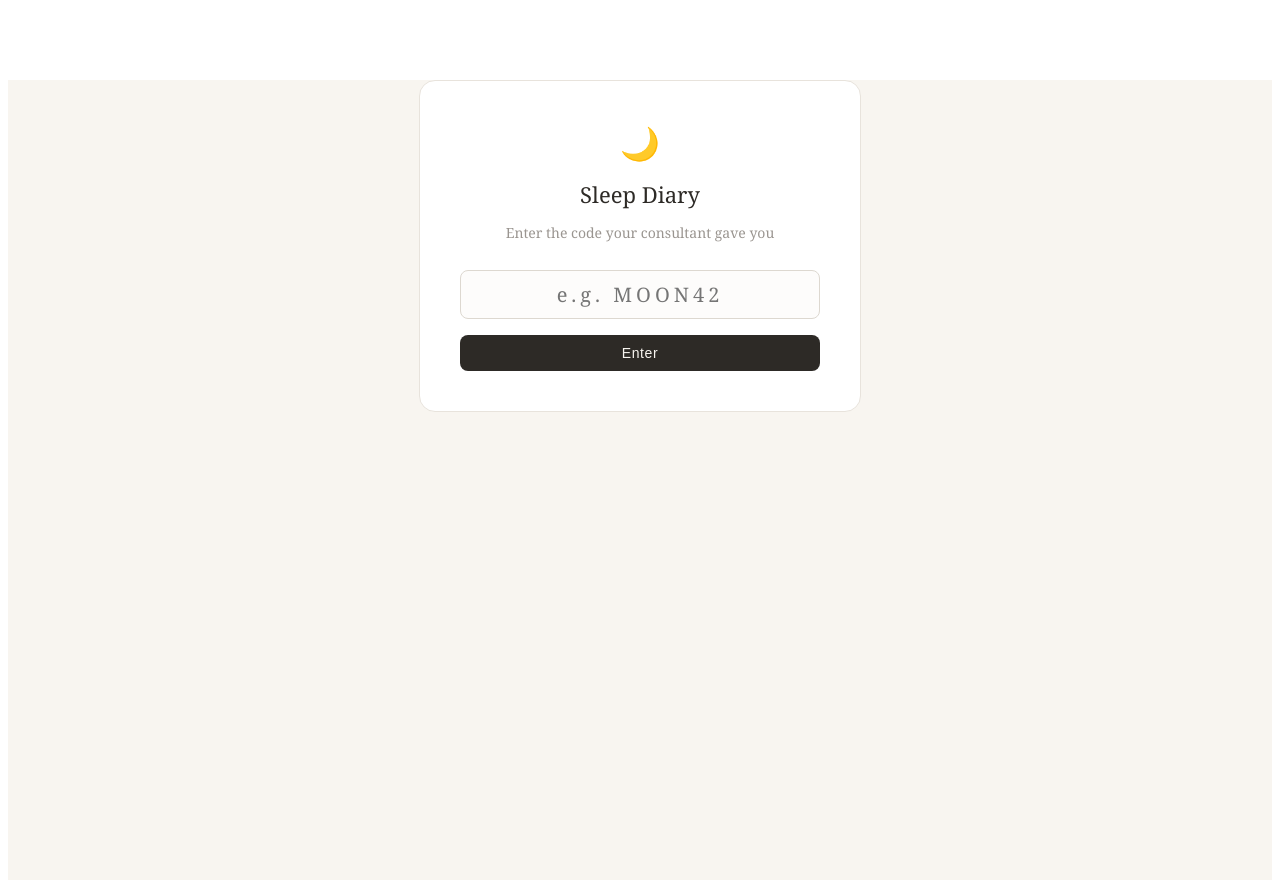
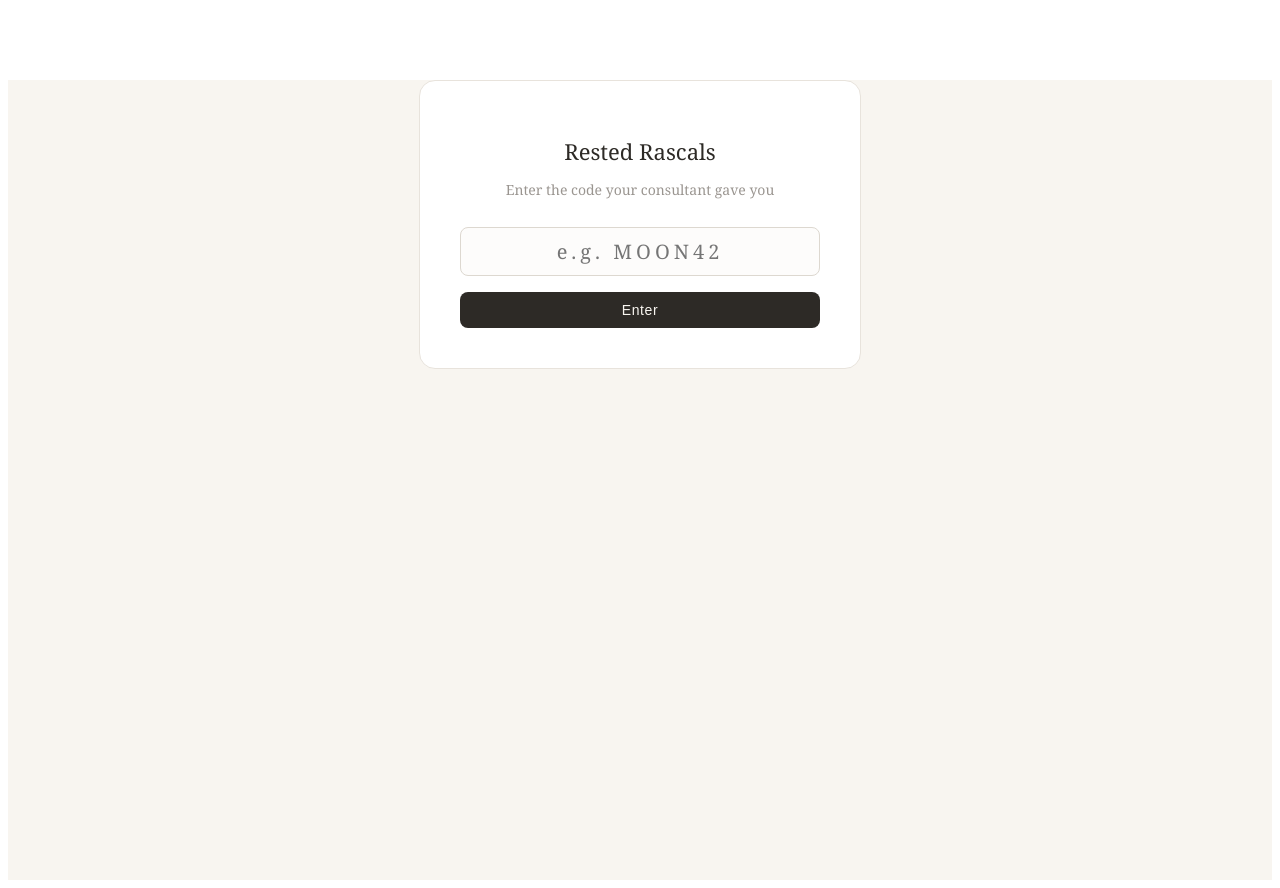
Before and after one commit to restedrascals/sleep-app2, a React (Create React App) app: page / in a window 1280 px wide. Both pictures are taken after a click on the button "I'm a client". Built offline with nearby package versions, Linux system fonts and the light colour scheme.

Commit message:
Update App.js

```diff
--- a/src/App.js
+++ b/src/App.js
@@ -481,10 +481,7 @@ function ClientLogin({ onLogin }) {
   return (
     <div style={S.app}>
       <div style={S.loginBox}>
-        <div style={{ fontSize: "32px", marginBottom: "8px" }}>🌙</div>
-        <h1 style={{ fontSize: "22px", fontWeight: "400", marginBottom: "8px" }}>
-          Sleep Diary
-        </h1>
+        <h1 style={{ fontSize: "22px", fontWeight: "400", marginBottom: "8px" }}>Rested Rascals</h1>
         <p style={{ color: "#9a9590", fontSize: "14px", marginBottom: "28px" }}>
           Enter the code your consultant gave you
         </p>
@@ -663,9 +660,11 @@ function ClientApp({ client, onLogout }) {
   return (
     <div style={S.app}>
       <div style={S.header}>
-        <div>
-          <p style={{ ...S.headerTitle, fontSize: "16px" }}>🌙 Sleep Diary</p>
-          <p style={{ margin: 0, fontSize: "13px", opacity: 0.6 }}>{client.child_name || client.name}</p>
+        <div style={{display:"flex", alignItems:"center", gap:"10px"}}>
+          <div>
+            <p style={{ ...S.headerTitle, fontSize: "16px" }}>Rested Rascals</p>
+            <p style={{ margin: 0, fontSize: "13px", opacity: 0.6 }}>{client.child_name || client.name}</p>
+          </div>
         </div>
         <button style={{ ...S.btnOutline, color: "#f8f5f0", borderColor: "#f8f5f0" }} onClick={onLogout}>
           Log out
@@ -954,11 +953,13 @@ function CoachApp({ onLogout }) {
     <div style={S.app}>
       <div style={S.header}>
         <div>
-          <p style={{ ...S.headerTitle, fontSize: "16px" }}>
-            {view === "client" && selectedClient
-              ? `← ${selectedClient.name}`
-              : "Sleep Consultant"}
-          </p>
+          <div style={{display:"flex", alignItems:"center", gap:"10px"}}>
+            <p style={{ ...S.headerTitle, fontSize: "16px" }}>
+              {view === "client" && selectedClient
+                ? `← ${selectedClient.name}`
+                : "Rested Rascals"}
+            </p>
+          </div>
           {view === "client" && <p style={{ margin: 0, fontSize: "12px", opacity: 0.5 }}>Coach dashboard</p>}
         </div>
         <div style={S.row}>
@@ -1585,7 +1586,7 @@ export default function App() {
       return (
         <div style={S.app}>
           <div style={S.header}>
-            <p style={S.headerTitle}>Sleep Consultant</p>
+            <p style={S.headerTitle}>Rested Rascals</p>
             <button style={{ ...S.btnOutline, color: "#f8f5f0", borderColor: "#f8f5f0" }} onClick={() => setMode("choose")}>Back</button>
           </div>
           <CoachLogin onLogin={() => { sessionStorage.setItem("coach_authed", "1"); setCoachAuthed(true); }} />
@@ -1599,7 +1600,7 @@ export default function App() {
   return (
     <div style={S.app}>
       <div style={{ ...S.header, justifyContent: "center" }}>
-        <p style={S.headerTitle}>🌙 Sleep Practice</p>
+        <p style={S.headerTitle}>Rested Rascals</p>
       </div>
       <div style={{ maxWidth: "400px", margin: "80px auto", padding: "0 16px" }}>
         <div style={{ ...S.card, textAlign: "center" }}>
```
